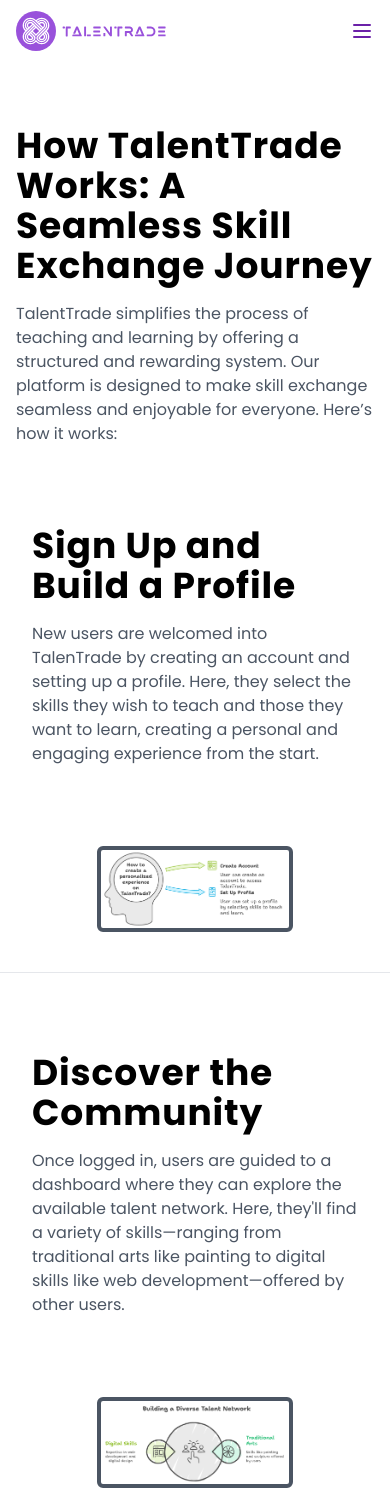
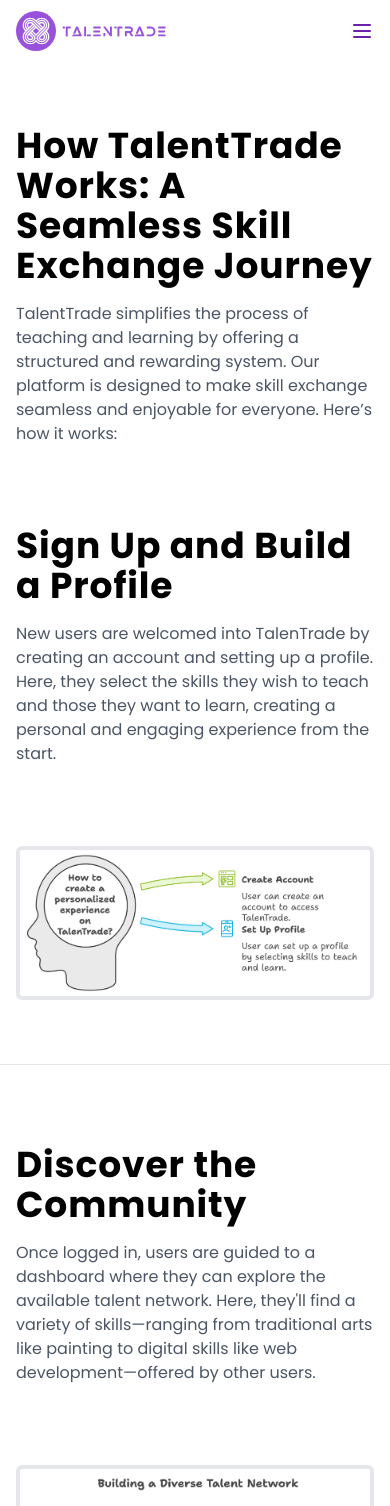
Before and after one commit to MOHDSAKIB-Krapton/talentrade-web, a React (Vite) app: page /features in a window 390 px wide. Shown: the top 1506 px of the page. Built offline with nearby package versions, Linux system fonts and the light colour scheme.

Commit message:
Features responsive

```diff
--- a/src/components/common/visuals/JoinTalentrade.jsx
+++ b/src/components/common/visuals/JoinTalentrade.jsx
@@ -111,7 +111,7 @@ export default function JoinTalentrade({ feature }) {
 
   return (
     <div ref={sectionRef} className="border-b border-gray-200">
-      <div className="max-w-7xl mx-auto px-8 pb-10 flex flex-col gap-y-20 ">
+      <div className="max-w-7xl mx-auto px-4 pb-16 flex flex-col gap-y-20 ">
         <div>
           <h1 ref={headingRef} className="heading text-start xl:text-center">
             {heading}
@@ -126,7 +126,7 @@ export default function JoinTalentrade({ feature }) {
 
         <div
           ref={imageRef}
-          className=" bg-white border-4 border-gray-600 rounded-md max-w-[60%] mx-auto"
+          className=" bg-white border-4 border-gray-200 rounded-md w-full md:max-w-[90%] lg:max-w-[60%] mx-auto"
         >
           <img
             src={image}
```
